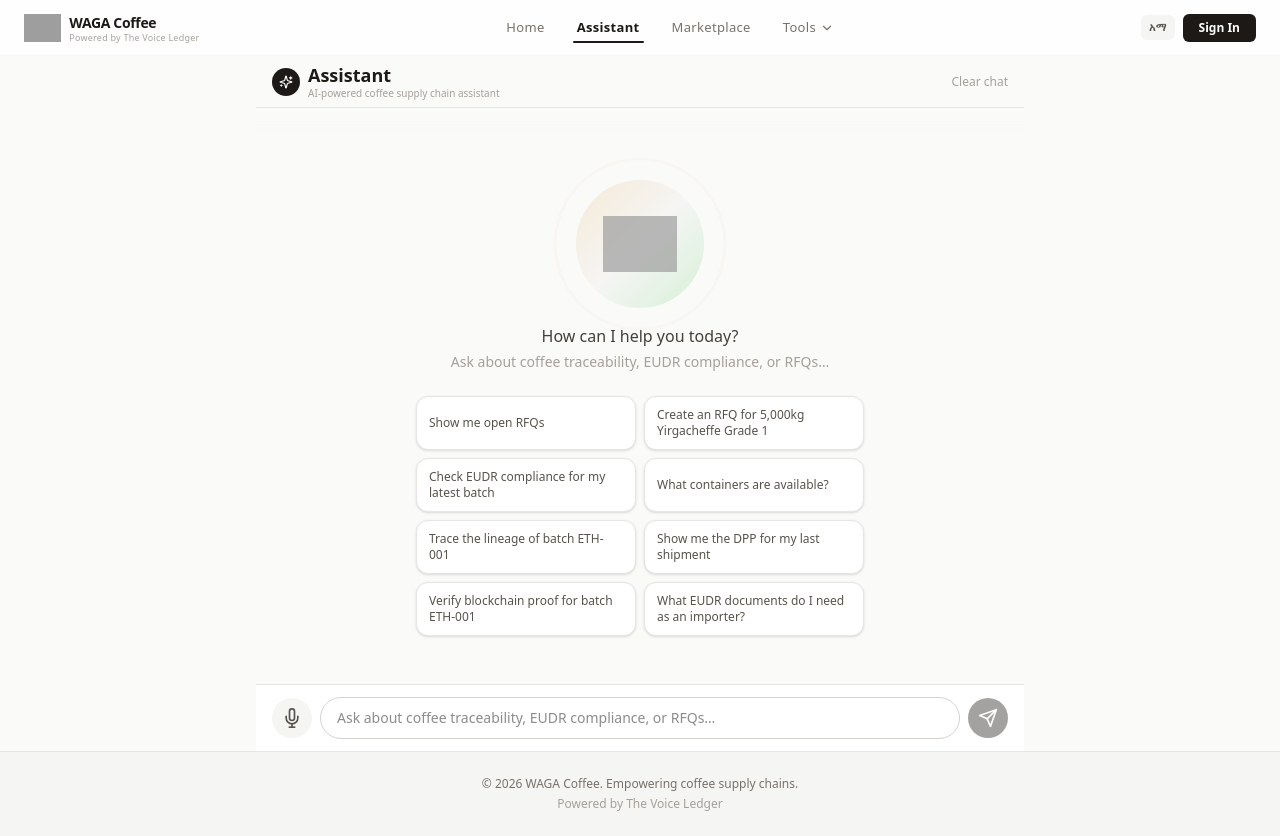
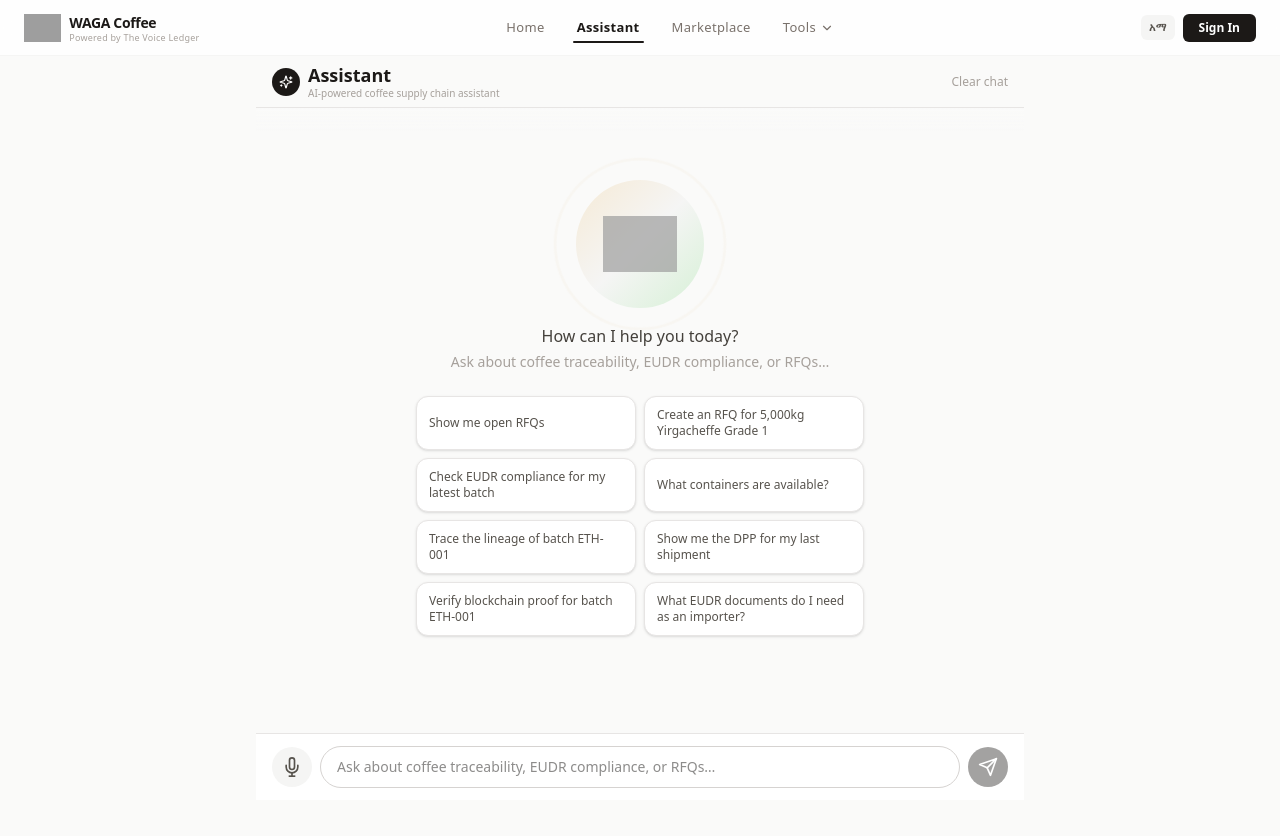
Before and after one commit to The-Voice-Ledger/Voice-Ledger, a React (Vite) app in the folder web-frontend/: page /app/assistant in a window 1280 px wide. After the commit the page ends 800 px from the top, so only its background shows below. Built offline with nearby package versions, Linux system fonts and the light colour scheme; grey boxes are pictures that could not be loaded.

Commit message:
fix miniapp assistant voice and text input

```diff
--- a/web-frontend/src/App.jsx
+++ b/web-frontend/src/App.jsx
@@ -1,4 +1,4 @@
-import { Routes, Route } from 'react-router-dom'
+import { Routes, Route, useLocation } from 'react-router-dom'
 import Navbar from './components/Navbar'
 import Footer from './components/Footer'
 import Landing from './pages/Landing'
@@ -12,10 +12,13 @@ import Financing from './pages/Financing'
 import Tracking from './pages/Tracking'
 
 export default function App() {
+  const location = useLocation()
+  const isChat = location.pathname === '/assistant'
+
   return (
-    <div className="flex flex-col min-h-dvh bg-stone-50 text-stone-900">
+    <div className={`flex flex-col bg-stone-50 text-stone-900 ${isChat ? 'h-dvh overflow-hidden' : 'min-h-dvh'}`}>
       <Navbar />
-      <main className="flex-1">
+      <main className={`flex-1 flex flex-col ${isChat ? 'min-h-0' : ''}`}>
         <Routes>
           <Route path="/" element={<Landing />} />
           <Route path="/assistant" element={<Assistant />} />
@@ -29,8 +32,7 @@ export default function App() {
           <Route path="/tracking" element={<Tracking />} />
         </Routes>
       </main>
-      {/* Footer on all pages */}
-      <Footer />
+      {!isChat && <Footer />}
     </div>
   )
 }
--- a/web-frontend/src/pages/Assistant.jsx
+++ b/web-frontend/src/pages/Assistant.jsx
@@ -315,7 +315,7 @@ export default function Assistant() {
   const initial = userInitial(user)
 
   return (
-    <div className="flex flex-col flex-1 max-w-3xl mx-auto w-full">
+    <div className="flex flex-col flex-1 min-h-0 max-w-3xl mx-auto w-full">
       {/* Header bar */}
       <div className="flex items-center justify-between px-3 sm:px-4 py-2 border-b border-stone-200">
         <div className="flex items-center gap-2">
@@ -336,7 +336,7 @@ export default function Assistant() {
       </div>
 
       {/* Messages area - with top fade gradient */}
-      <div ref={scrollRef} className="relative flex-1 overflow-y-auto">
+      <div ref={scrollRef} className="relative flex-1 min-h-0 overflow-y-auto">
         {/* Top fade hint */}
         <div className="sticky top-0 left-0 right-0 h-6 bg-gradient-to-b from-stone-50 to-transparent z-10 pointer-events-none" />
 
```
